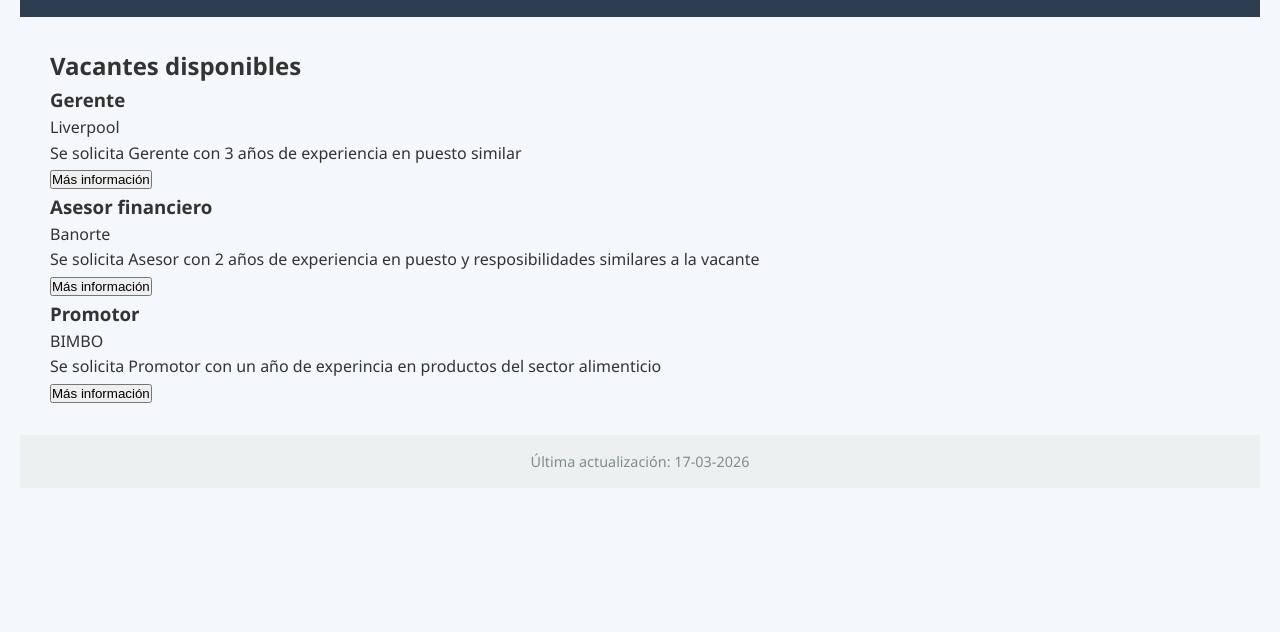
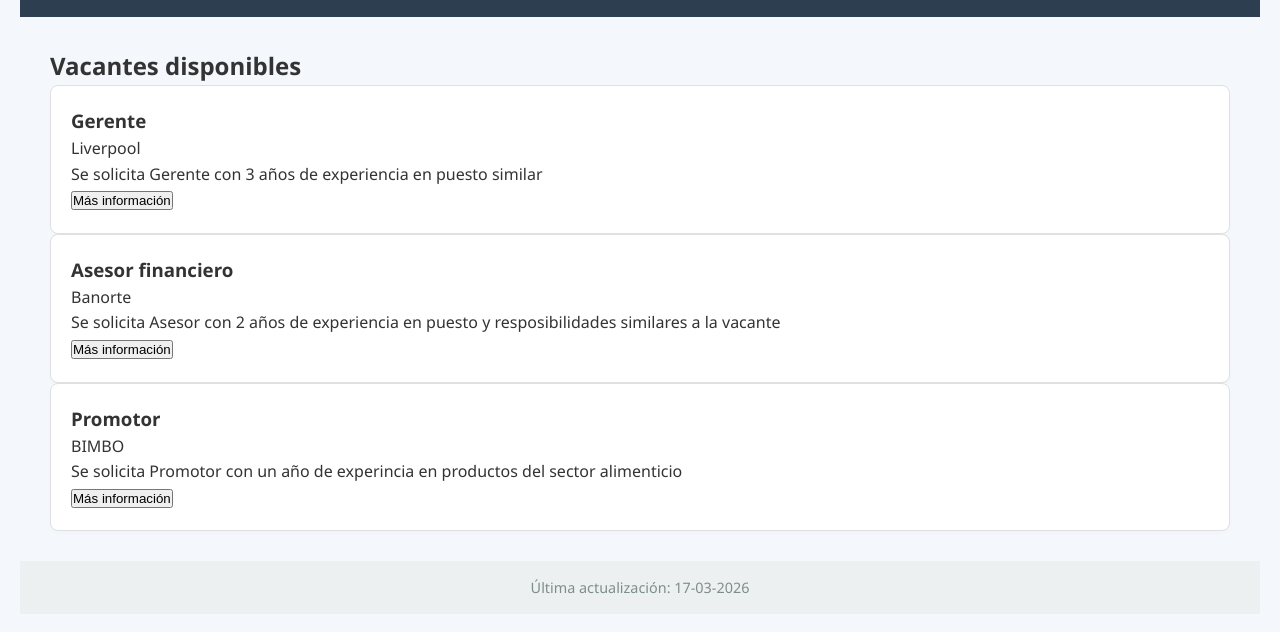
Before and after one commit to gmonroyrdz/bolsa, a plain HTML site: page index.html in a window 1280 px wide. Shown: the part 120-752 px from the top of the page. Drawn offline with Linux system fonts and the light colour scheme.

Commit message:
Card style

```diff
--- a/css/styles.css
+++ b/css/styles.css
@@ -36,3 +36,15 @@
     color: #7f8c8d;
     font-size: 0.9rem;
 }
+.vacancies-section{
+    flex:1 1 400px;
+}
+
+.vacancies-card{
+    background: white;
+    border: 1px solid #e0e0e0;
+    border-radius: 8px;
+    padding: 20px;
+    transition: transform 0.2s, box-shadow 0.2s;
+    box-shadow: 0 2px 4px rgba(0,0,0,0.02);
+}
--- a/index.html
+++ b/index.html
@@ -15,23 +15,23 @@
 
     </nav>
     <main>
-        <section class="vacancy-section">
+        <section class="vacancies-section">
             <h2>Vacantes disponibles</h2>
-            <div class="vacancy-card">
+            <div class="vacancies-card">
                 <h3>Gerente</h3>
                 <div class="company">Liverpool</div>
                 <div class="description">Se solicita Gerente con 3 años de experiencia en puesto similar</div>
                 <button class="btn-apply">Más información</button>
             </div>
 
-            <div class="vacancy-card">
+            <div class="vacancies-card">
                 <h3>Asesor financiero</h3>
                 <div class="company">Banorte</div>
                 <div class="description">Se solicita Asesor con 2 años de experiencia en puesto y resposibilidades similares a la vacante</div>
                 <button class="btn-apply">Más información</button>
             </div>
 
-            <div class="vacancy-card">
+            <div class="vacancies-card">
                 <h3>Promotor</h3>
                 <div class="company">BIMBO</div>
                 <div class="description">Se solicita Promotor con un año de experincia en productos del sector alimenticio</div>
```
